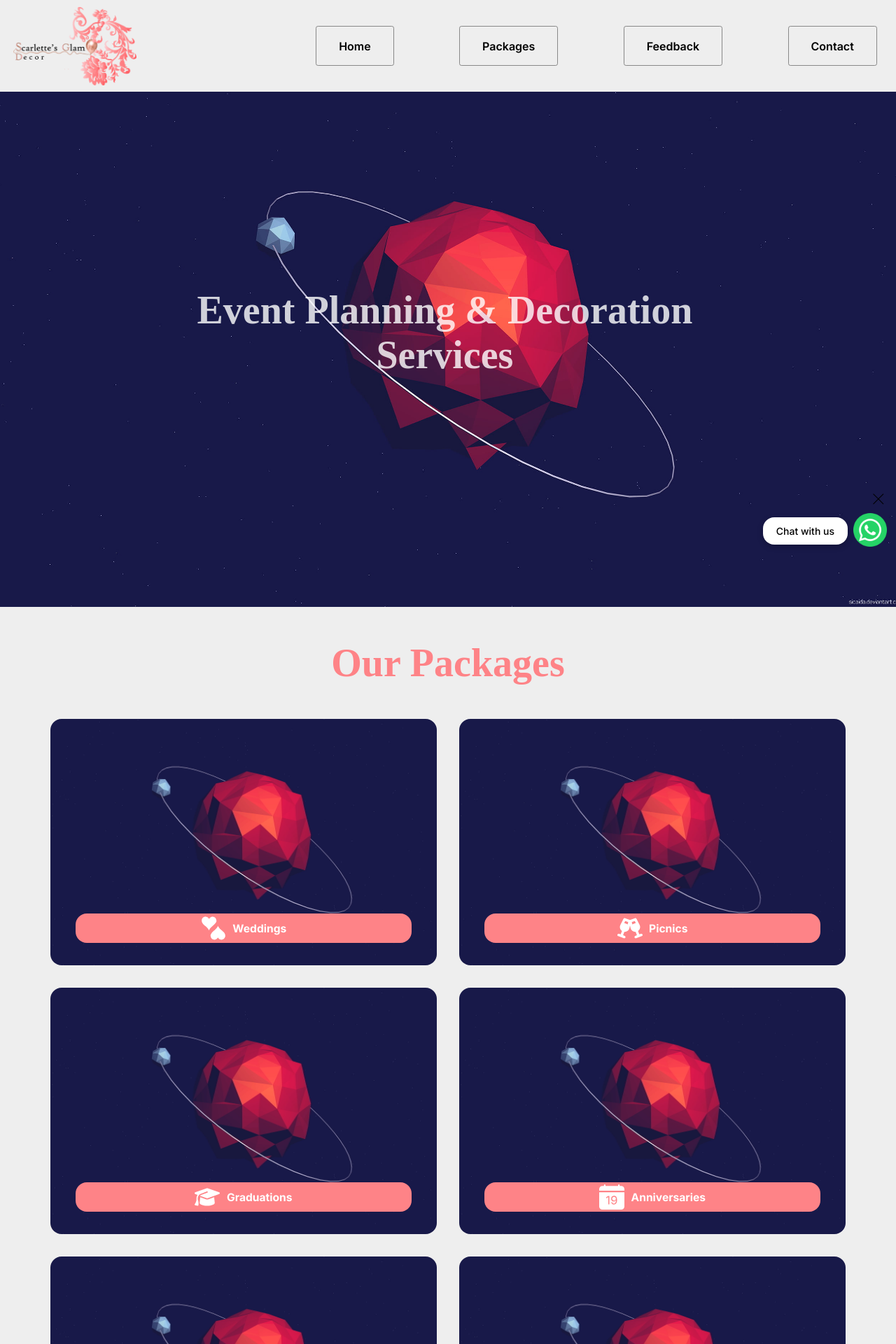
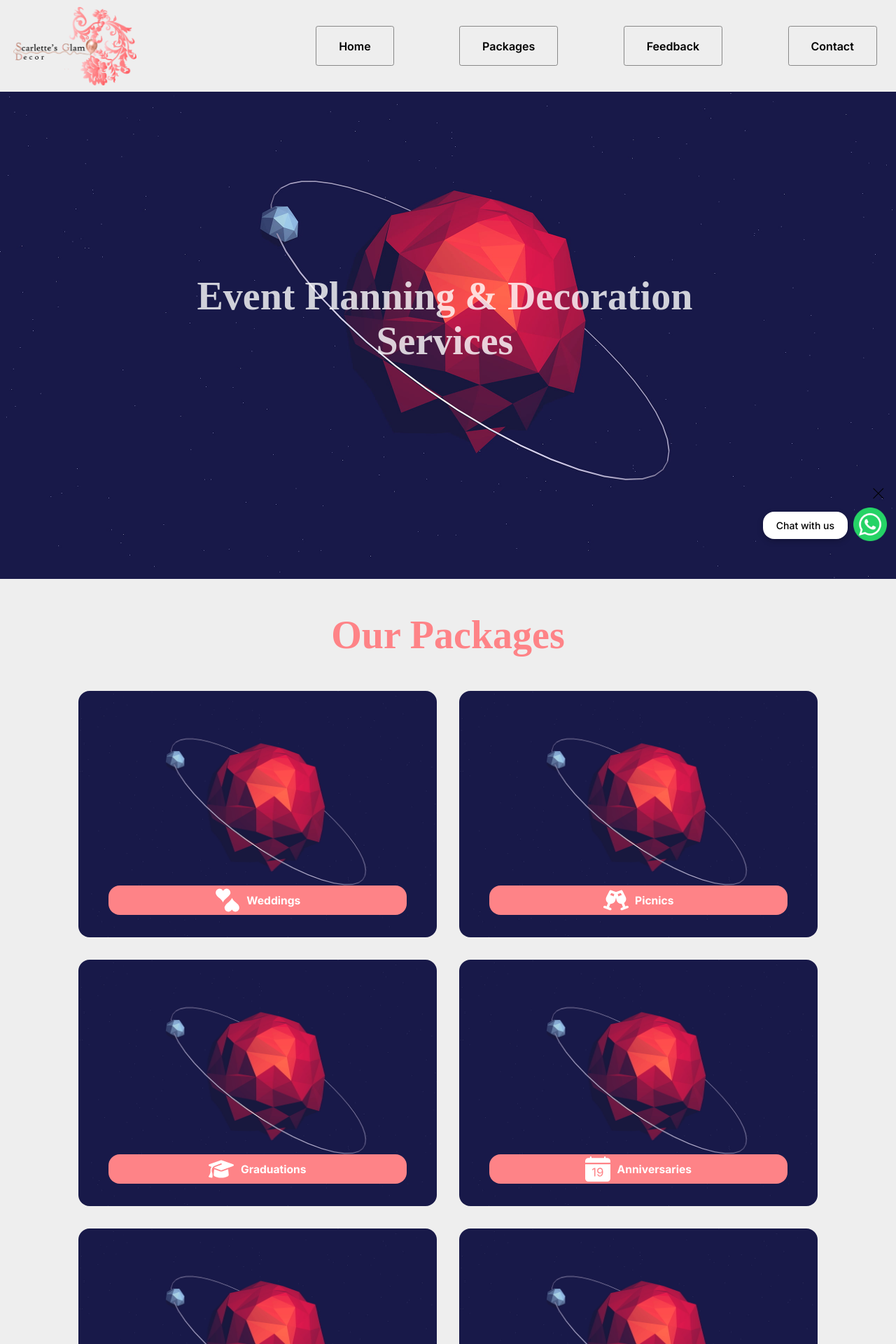
Before and after one commit to 2Kelvin/scarlettes-glam-decor, a React (Create React App) app: page / in a window 1280 px wide. Shown: the top 1920 px of the page at 70% size. Built offline with nearby package versions, Linux system fonts and the light colour scheme; a web font is replaced by a local one.

Commit message:
finish responsive design

```diff
--- a/src/components/AllEventCards/AllEventCards.css
+++ b/src/components/AllEventCards/AllEventCards.css
@@ -12,7 +12,7 @@
 
 
 /* +++++++++++++++++++++++ MEDIA QUERIES +++++++++++++++++++++++ */
-@media screen and (min-width: 900px) {
+@media screen and (min-width: 800px) {
     .allEventCards {
         display: grid;
         grid-template-columns: repeat(2, 1fr);
@@ -26,7 +26,7 @@
     }
 }
 
-@media screen and (min-width: 1450px) {
+@media screen and (min-width: 1300px) {
     .allEventCards {
         grid-template-columns: repeat(3, 1fr);
     }
--- a/src/components/Bigbackground/Bigbg.css
+++ b/src/components/Bigbackground/Bigbg.css
@@ -16,17 +16,17 @@
 }
 
 /* +++++++++++++++++++++++ MEDIA QUERIES +++++++++++++++++++++++ */
-@media screen and (min-width: 640px) {
-    .bigBg {
-        height: 92vh;
-    }
-
+@media screen and (min-width: 600px) {
     .bigBg h2 {
         font-size: 2.5rem;
     }
 }
 
 @media screen and (min-width: 768px) {
+    .bigBg {
+        height: 90vh;
+    }
+
     .bigBg h2 {
         font-size: 3rem;
     }
@@ -38,6 +38,11 @@
     }
 }
 
+@media screen and (min-width: 1000px) {
+    .bigBg {
+        height: 87vh;
+    }}
+
 @media screen and (min-width: 1500px) {
     .bigBg {
         margin-bottom: 5rem;
--- a/src/components/Packages/Packages.css
+++ b/src/components/Packages/Packages.css
@@ -8,17 +8,21 @@
 @media screen and (min-width: 600px) {
     .packages {
         margin: 0 2rem;
-    }
-}
-@media screen and (min-width: 768px) {
-    .packages {
-        margin: 0 2.5rem;
+        margin-bottom: 1rem;
     }
 }
 
-@media screen and (min-width: 900px) {
+@media screen and (min-width: 700px) {
+    .packages {
+        margin: 0 2.5rem;
+        margin-bottom: 1rem;
+    }
+}
+
+@media screen and (min-width: 800px) {
     .packages {
         margin: 0 2rem;
+        margin-bottom: 1rem;
     }
 }
 
@@ -27,9 +31,10 @@
         margin-bottom: 3rem;
     }
 }
+
 @media screen and (min-width:1200px) {
     .packages {
-        margin: 0 4.5rem;
+        margin: 0 7rem;
         margin-bottom: 3rem;
     }
 }
@@ -37,13 +42,6 @@
 @media screen and (min-width: 1330px) {
     .packages {
         margin: 0 6rem;
-        margin-bottom: 3rem;
-    }
-}
-
-@media screen and (min-width: 1400px) {
-    .packages {
-        margin: 0 5rem;
         margin-bottom: 3rem;
     }
 }
--- a/src/components/ReusableEventCard/EventCard.css
+++ b/src/components/ReusableEventCard/EventCard.css
@@ -14,7 +14,6 @@
 /* <----------- event name & icon -----------> */
 .eventNameAndIcon {
     background-color: #FE8387;
-    /*can also use palevioletred*/
     width: 25em;
     margin-bottom: 2rem;
     display: flex;
@@ -35,7 +34,18 @@
 
 
 /* +++++++++++++++++++++++ MEDIA QUERIES +++++++++++++++++++++++ */
-/* !!!!! ADD MEDIA QUERY FOR SMALLER THAN 300PX EVENTNAMEANDiCON WIDTH == 20EM */
+
+@media screen and (max-width: 359px) {
+    .eventNameAndIcon {
+        width: 20em;
+    }
+}
+
+@media screen and (max-width: 291px) {
+    .eventNameAndIcon {
+        width: 14em;
+    }
+}
 
 @media screen and (min-width: 600px) {
     .eventNameAndIcon {
@@ -55,6 +65,12 @@
     }
 }
 
+@media screen and (min-width: 800px) {
+    .eventNameAndIcon {
+        width: 26em;
+    }
+}
+
 @media screen and (min-width: 900px) {
     .eventNameAndIcon {
         width: 30em;
@@ -69,11 +85,11 @@
 
 @media screen and (min-width: 1200px) {
     .eventNameAndIcon {
-        width: 36em;
+        width: 32em;
     }
 }
 
-@media screen and (min-width: 1450px) {
+@media screen and (min-width: 1300px) {
     .eventNameAndIcon {
         width: 26em;
     }
--- a/src/components/WhatsappPopUp/whatsapp.css
+++ b/src/components/WhatsappPopUp/whatsapp.css
@@ -1,7 +1,7 @@
 .thePopUpContainer {
     z-index: 100;
     position: fixed;
-    bottom: 0.5rem;
+    bottom: 1rem;
     right: 0.8rem;
 }
 
```
